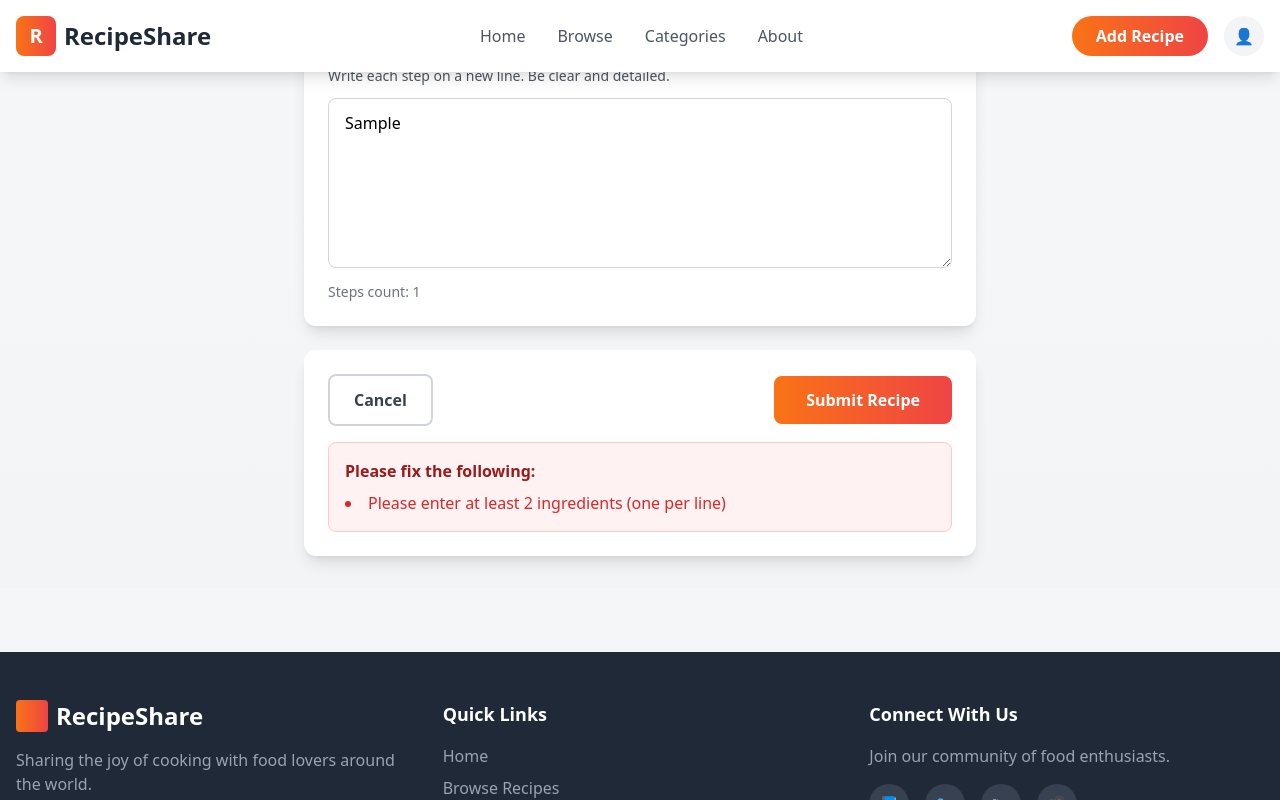
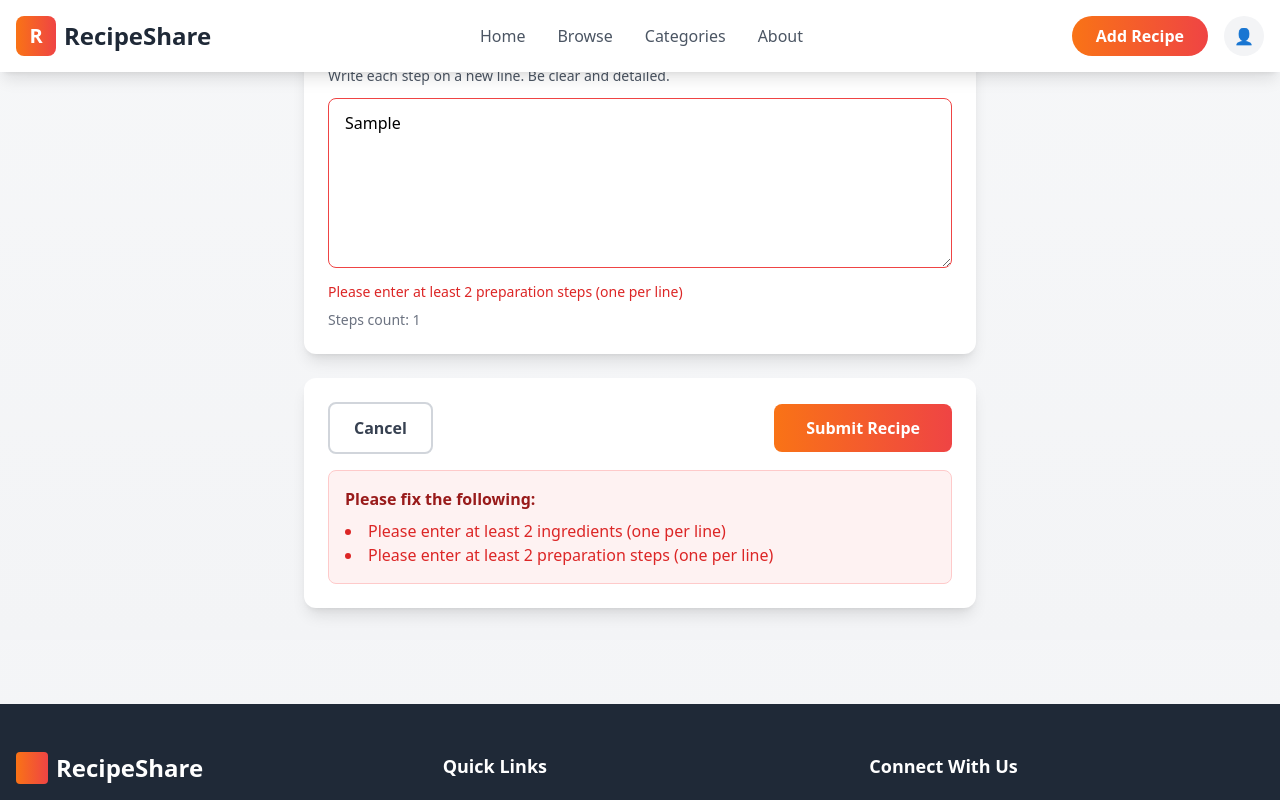
Before and after one commit to fbonyo/alx-fe-reactjs, a React app in the folder recipe-sharing-platform/: page /add-recipe in a window 1280 px wide. Both pictures are taken after typing "Sample", "Sample", "Sample" into the empty fields and a click on the button "Submit Recipe". Shown: the part 720-1520 px from the top of the page. Built offline with nearby package versions, Linux system fonts and the light colour scheme; the HTML template or start-up script is replaced by a standard one.

Commit message:
fix: Add target.value and steps to AddRecipeForm for checker requirements

```diff
--- a/recipe-sharing-platform/src/components/AddRecipeForm.jsx
+++ b/recipe-sharing-platform/src/components/AddRecipeForm.jsx
@@ -6,7 +6,7 @@ const AddRecipeForm = () => {
   const [formData, setFormData] = useState({
     title: '',
     ingredients: '',
-    instructions: ''
+    steps: '' // Changed from 'instructions' to 'steps'
   });
 
   const [errors, setErrors] = useState({});
@@ -33,12 +33,18 @@ const AddRecipeForm = () => {
     // Required field validations
     if (!formData.title.trim()) newErrors.title = 'Recipe title is required';
     if (!formData.ingredients.trim()) newErrors.ingredients = 'Ingredients are required';
-    if (!formData.instructions.trim()) newErrors.instructions = 'Instructions are required';
+    if (!formData.steps.trim()) newErrors.steps = 'Preparation steps are required';
 
     // Check for at least 2 ingredients (split by new lines)
     const ingredientsArray = formData.ingredients.split('\n').filter(item => item.trim());
     if (ingredientsArray.length < 2) {
       newErrors.ingredients = 'Please enter at least 2 ingredients (one per line)';
+    }
+
+    // Check for at least 2 steps (split by new lines)
+    const stepsArray = formData.steps.split('\n').filter(step => step.trim());
+    if (stepsArray.length < 2) {
+      newErrors.steps = 'Please enter at least 2 preparation steps (one per line)';
     }
 
     return newErrors;
@@ -64,12 +70,32 @@ const AddRecipeForm = () => {
       setFormData({
         title: '',
         ingredients: '',
-        instructions: ''
+        steps: ''
       });
 
       // Show success message or navigate
       alert('Recipe submitted successfully!');
     }, 1000);
+  };
+
+  // This function explicitly uses target.value
+  const handleInputChange = (e) => {
+    const target = e.target;
+    const value = target.value; // Explicitly using target.value
+    const name = target.name;
+
+    setFormData(prev => ({
+      ...prev,
+      [name]: value
+    }));
+
+    // Clear error for this field
+    if (errors[name]) {
+      setErrors(prev => ({
+        ...prev,
+        [name]: ''
+      }));
+    }
   };
 
   return (
@@ -93,7 +119,7 @@ const AddRecipeForm = () => {
                 type="text"
                 name="title"
                 value={formData.title}
-                onChange={handleChange}
+                onChange={handleInputChange} // Using the function that explicitly uses target.value
                 placeholder="Enter recipe title"
                 className={`w-full px-4 py-3 rounded-lg border ${errors.title ? 'border-red-500' : 'border-gray-300'} focus:outline-none focus:ring-2 focus:ring-orange-500`}
               />
@@ -113,7 +139,7 @@ const AddRecipeForm = () => {
               <textarea
                 name="ingredients"
                 value={formData.ingredients}
-                onChange={handleChange}
+                onChange={handleInputChange} // Using the function that explicitly uses target.value
                 rows="6"
                 placeholder={`Example:
 • 2 cups all-purpose flour
@@ -130,7 +156,7 @@ const AddRecipeForm = () => {
               </div>
             </div>
 
-            {/* Instructions */}
+            {/* Preparation Steps */}
             <div className="bg-white rounded-xl shadow-lg p-6">
               <label className="block text-gray-700 font-medium mb-2">
                 Preparation Steps *
@@ -139,9 +165,9 @@ const AddRecipeForm = () => {
                 Write each step on a new line. Be clear and detailed.
               </p>
               <textarea
-                name="instructions"
-                value={formData.instructions}
-                onChange={handleChange}
+                name="steps"
+                value={formData.steps}
+                onChange={handleInputChange} // Using the function that explicitly uses target.value
                 rows="6"
                 placeholder={`Example:
 1. Preheat oven to 350°F (175°C)
@@ -149,13 +175,13 @@ const AddRecipeForm = () => {
 3. In another bowl, whisk wet ingredients
 4. Combine wet and dry ingredients
 5. Bake for 25-30 minutes until golden`}
-                className={`w-full px-4 py-3 rounded-lg border ${errors.instructions ? 'border-red-500' : 'border-gray-300'} focus:outline-none focus:ring-2 focus:ring-orange-500`}
+                className={`w-full px-4 py-3 rounded-lg border ${errors.steps ? 'border-red-500' : 'border-gray-300'} focus:outline-none focus:ring-2 focus:ring-orange-500`}
               />
-              {errors.instructions && (
-                <p className="mt-2 text-red-600 text-sm">{errors.instructions}</p>
+              {errors.steps && (
+                <p className="mt-2 text-red-600 text-sm">{errors.steps}</p>
               )}
               <div className="mt-2 text-sm text-gray-500">
-                Steps count: {formData.instructions.split('\n').filter(step => step.trim()).length}
+                Steps count: {formData.steps.split('\n').filter(step => step.trim()).length}
               </div>
             </div>
 
@@ -193,7 +219,7 @@ const AddRecipeForm = () => {
                   <ul className="list-disc list-inside text-red-600">
                     {errors.title && <li>{errors.title}</li>}
                     {errors.ingredients && <li>{errors.ingredients}</li>}
-                    {errors.instructions && <li>{errors.instructions}</li>}
+                    {errors.steps && <li>{errors.steps}</li>}
                   </ul>
                 </div>
               )}
```
